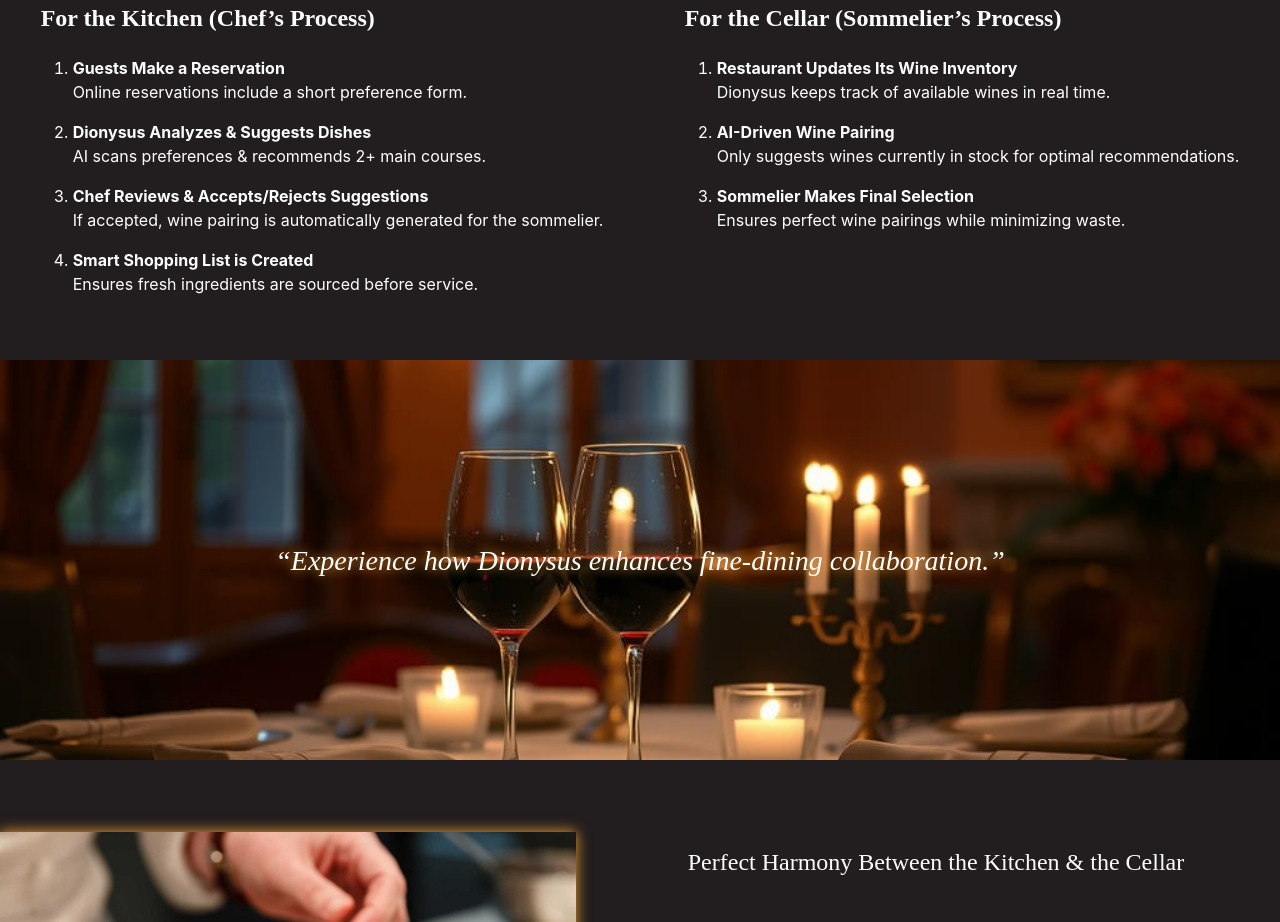
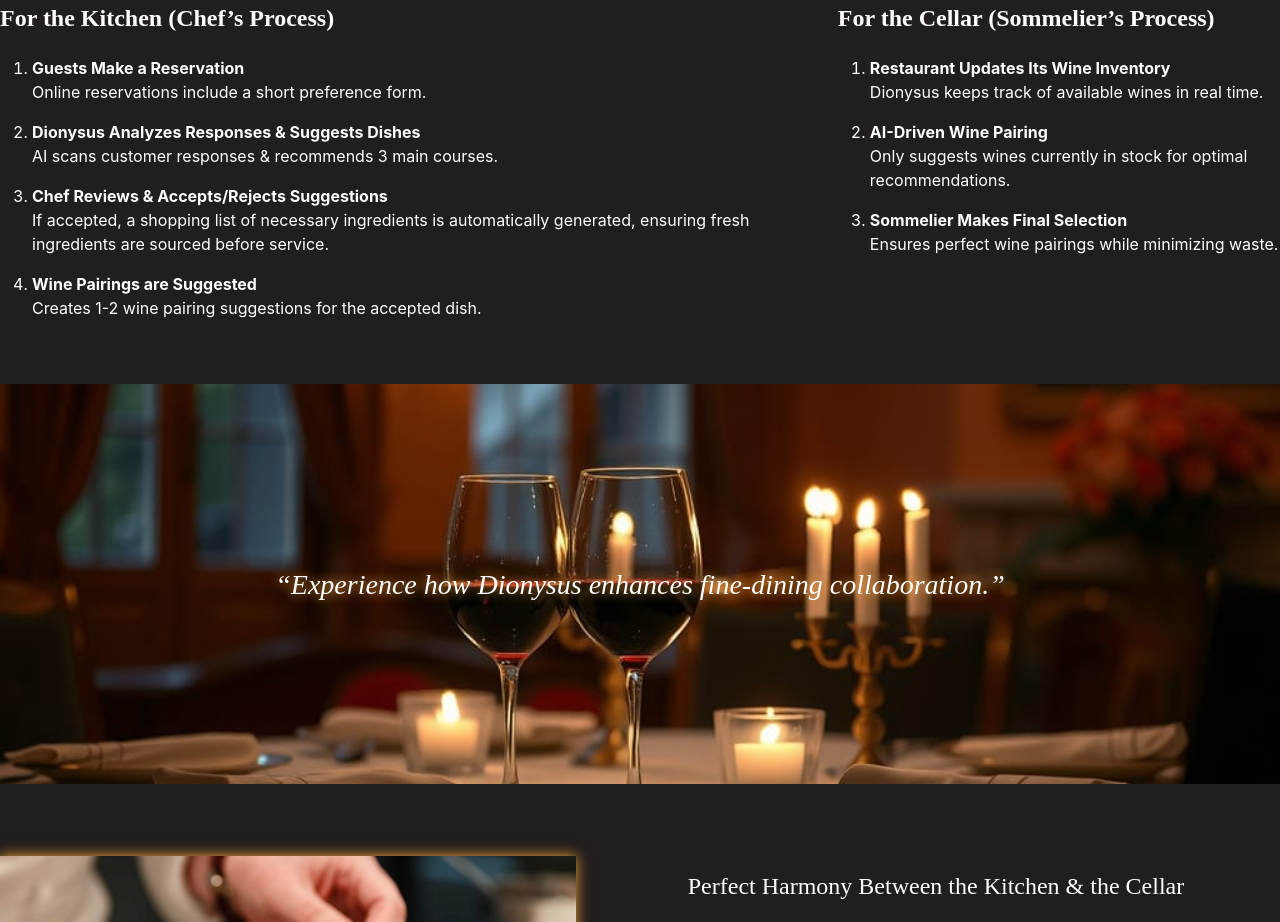
Before and after one commit to aulona-babalija/dionysus, a React (Create React App) app: page / in a window 1280 px wide. Shown: the part 1280-2202 px from the top of the page. Built offline with nearby package versions, Linux system fonts and the light colour scheme.

Commit message:
Update HowItWorks.js

```diff
--- a/src/components/Home/HowItWorks/HowItWorks.js
+++ b/src/components/Home/HowItWorks/HowItWorks.js
@@ -14,19 +14,20 @@ return (
                         <p>Online reservations include a short preference form.</p>
                     </li>
                     <li data-aos="fade-up">
-                        <strong>Dionysus Analyzes & Suggests Dishes</strong>
-                        <p>AI scans preferences & recommends 2+ main courses.</p>
+                        <strong>Dionysus Analyzes Responses & Suggests Dishes</strong>
+                        <p>AI scans customer responses & recommends 3 main courses.</p>
                     </li>
                     <li data-aos="fade-up">
                         <strong>Chef Reviews & Accepts/Rejects Suggestions</strong>
                         <p>
-                            If accepted, wine pairing is automatically generated for the
-                            sommelier.
+                            If accepted, a shopping list of necessary ingredients
+                            is automatically generated, ensuring fresh
+                            ingredients are sourced before service.
                         </p>
                     </li>
                     <li data-aos="fade-up">
-                        <strong>Smart Shopping List is Created</strong>
-                        <p>Ensures fresh ingredients are sourced before service.</p>
+                        <strong>Wine Pairings are Suggested</strong>
+                        <p>Creates 1-2 wine pairing suggestions for the accepted dish.</p>
                     </li>
                 </ol>
             </div>
```
